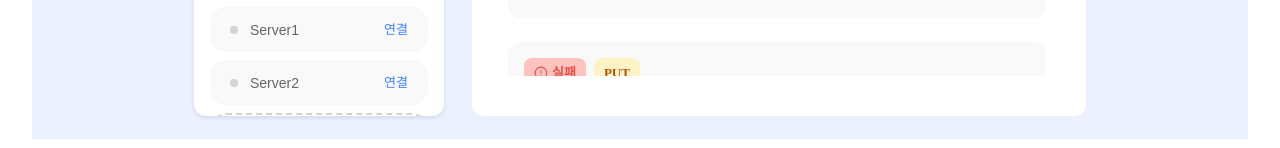
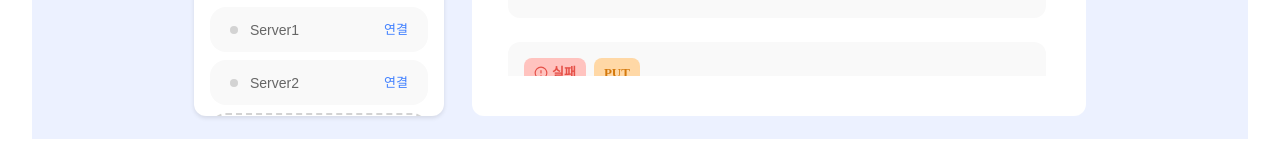
Before and after one commit to 2025-oss-Tapioca/FE, a React (Vite) app: page / in a window 1280 px wide. Both pictures are taken after a click on the button "성능 테스트". Shown: the part 629-777 px from the top of the page. Built offline with nearby package versions, Linux system fonts and the light colour scheme.

Commit message:
feat/#14 badge component

```diff
--- a/src/components/PerformaceTest/PerformanceCard.jsx
+++ b/src/components/PerformaceTest/PerformanceCard.jsx
@@ -1,4 +1,5 @@
 import React from "react";
+import MethodBadge from "../common/MethodBadge";
 import { CheckCircle, AlertCircle } from "lucide-react";
 import "../../styles/css/performanceTest.css";
 
@@ -13,10 +14,8 @@ const PerformanceCard = ({ method, url, responseTime, statusCode }) => {
             {isSuccess ? <CheckCircle size={14} /> : <AlertCircle size={14} />}
             <span className="status-text">{isSuccess ? "완료" : "실패"}</span>
           </span>
-
-          <span className={`badge method ${method.toLowerCase()}`}>
-            {method}
-          </span>
+          {/* badge */}
+          <MethodBadge type="method" value={method} />
         </div>
       </div>
 
--- /dev/null
+++ b/src/components/common/MethodBadge.jsx
@@ -0,0 +1,11 @@
+import React from "react";
+import "../../styles/css/MethodBadge.css";
+
+export default function MethodBadge({ type = "default", value, icon }) {
+  return (
+    <span className={`badge ${type} ${value.toLowerCase()}`}>
+      {icon && <span className="badge-icon">{icon}</span>}
+      <span>{value}</span>
+    </span>
+  );
+}
--- /dev/null
+++ b/src/styles/css/MethodBadge.css
@@ -0,0 +1,39 @@
+.badge {
+  display: flex;
+  align-items: center;
+  gap: 4px;
+  padding: 4px 10px;
+  font-size: 13px;
+  font-weight: bold;
+  border-radius: 8px;
+}
+
+.badge.status.success {
+  background-color: #D6FFDF;
+  color: #00B82B;
+}
+
+.badge.status.failure {
+  background-color: #FFC3BF;
+  color: #E54F47;
+}
+
+.badge.method.get {
+  background-color: #D6E4FF;
+  color: #3F7FFF;
+}
+
+.badge.method.post {
+  background-color: #B9FFD5;
+  color: #52916C;
+}
+
+.badge.method.put {
+  background-color: #FFD8A6;
+  color: #D4790C;
+}
+
+.badge.method.delete {
+  background-color: #FFC3BF;
+  color: #E54F47;
+}
--- a/src/styles/css/PerformanceTest.css
+++ b/src/styles/css/PerformanceTest.css
@@ -88,46 +88,6 @@
   align-items: center;
 }
 
-.badge {
-  display: flex;
-  align-items: center;
-  gap: 4px;
-  padding: 4px 10px;
-  font-size: 13px;
-  font-weight: bold;
-  border-radius: 8px;
-}
-
-.badge.status.success {
-  background-color: #D6FFDF;
-  color: #00B82B;
-}
-
-.badge.status.failure {
-  background-color: #FFC3BF;
-  color: #E54F47;
-}
-
-.badge.method.get {
-  background-color: #D6E4FF;
-  color: #3F7FFF;
-}
-
-.badge.method.post {
-  background-color: #B9FFD5;
-  color: #52916C;
-}
-
-.badge.method.put {
-  background-color: #fef3c7;
-  color: #b45309;
-}
-
-.badge.method.delete {
-  background-color: #fee2e2;
-  color: #b91c1c;
-}
-
 .control-icons {
   display: flex;
   gap: 10px;
--- /dev/null
+++ b/src/styles/scss/common/MethodBadge.scss
@@ -0,0 +1,39 @@
+.badge {
+    display: flex;
+    align-items: center;
+    gap: 4px;
+    padding: 4px 10px;
+    font-size: 13px;
+    font-weight: bold;
+    border-radius: 8px;
+  }
+
+  .badge.status.success {
+    background-color: #D6FFDF;
+    color: #00B82B;
+  }
+
+  .badge.status.failure {
+    background-color: #FFC3BF;
+    color: #E54F47;
+  }
+
+  .badge.method.get {
+    background-color: #D6E4FF;
+    color: #3F7FFF;
+  }
+
+  .badge.method.post {
+    background-color: #B9FFD5;
+    color: #52916C;
+  }
+
+  .badge.method.put {
+    background-color: #FFD8A6;
+    color: #D4790C;
+  }
+
+  .badge.method.delete {
+    background-color: #FFC3BF;
+    color: #E54F47;
+  }
--- a/src/styles/scss/pages/PerformanceTest.scss
+++ b/src/styles/scss/pages/PerformanceTest.scss
@@ -89,45 +89,6 @@
     align-items: center;
   }
 
-  .badge {
-    display: flex;
-    align-items: center;
-    gap: 4px;
-    padding: 4px 10px;
-    font-size: 13px;
-    font-weight: bold;
-    border-radius: 8px;
-  }
-
-  .badge.status.success {
-    background-color: #D6FFDF;
-    color: #00B82B;
-  }
-
-  .badge.status.failure {
-    background-color: #FFC3BF;
-    color: #E54F47;
-  }
-
-  .badge.method.get {
-    background-color: #D6E4FF;
-    color: #3F7FFF;
-  }
-
-  .badge.method.post {
-    background-color: #B9FFD5;
-    color: #52916C;
-  }
-
-  .badge.method.put {
-    background-color: #fef3c7;
-    color: #b45309;
-  }
-
-  .badge.method.delete {
-    background-color: #fee2e2;
-    color: #b91c1c;
-  }
 
   .control-icons {
     display: flex;
```
